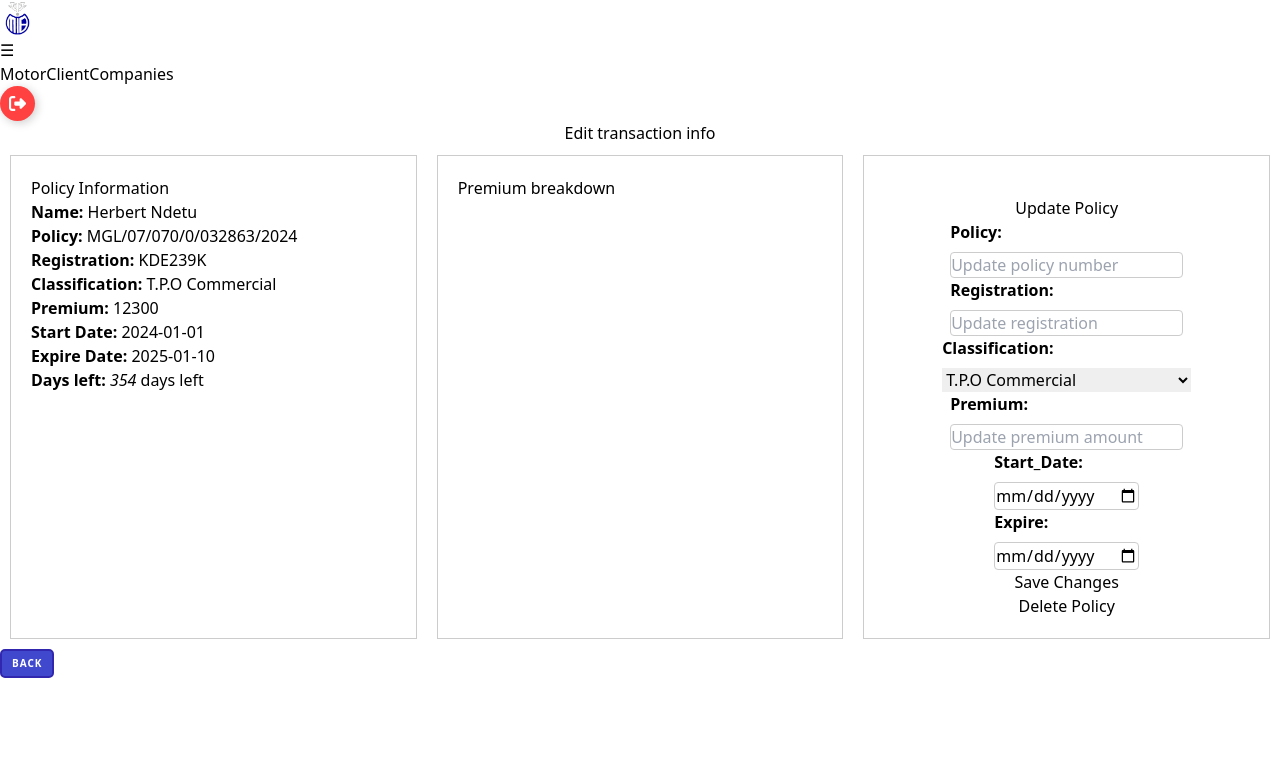
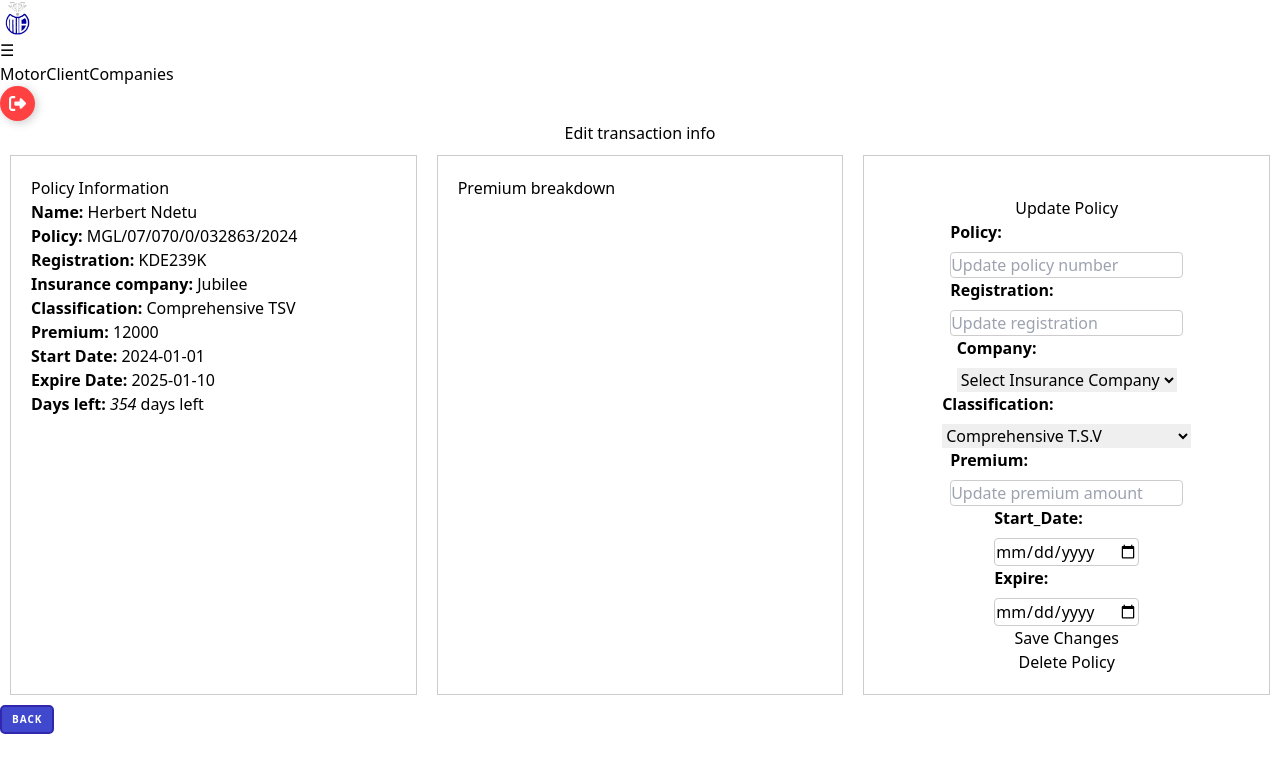
Before and after one commit to alvinlearner/Client, a React (Vite) app: page /transaction/1 in a window 1280 px wide. Shown: the top 772 px of the page. Built offline with nearby package versions, Linux system fonts and the light colour scheme; data requests are answered from the project's data file; sample sign-in values are in the browser's storage.

Commit message:
Link insurance policy to insurance company

```diff
--- a/db.json
+++ b/db.json
@@ -1,7 +1,7 @@
 {
   "insurance_companies": [
     {
-      "company": "",
+      "company": "CIC",
       "phone": "0987654321",
       "email": "",
       "rate": 123,
@@ -45,25 +45,12 @@
       "email": "icea@ic.com",
       "rate": "12",
       "excessprotector": "21",
-      "pvt": "31",
+      "pvt": 23,
       "lossofuse": "4000",
       "pcf": "13",
       "itl": "14",
       "stampduty": "45",
       "id": 6
-    },
-    {
-      "company": "Icea",
-      "phone": "0987654321",
-      "email": "icea@ic.com",
-      "rate": 12,
-      "excessprotector": 21,
-      "pvt": 31,
-      "lossofuse": 4000,
-      "pcf": 13,
-      "itl": 14,
-      "stampduty": 45,
-      "id": 7
     }
   ],
   "clients": [
@@ -145,10 +132,11 @@
       "client_id": 5,
       "policyno": "MGL/07/070/0/032863/2024",
       "reg": "KDE239K",
-      "premium": 12300,
+      "premium": 12000,
       "start": "2024-01-01",
       "expire": "2025-01-10",
-      "classification": "T.P.O Commercial",
+      "classification": "Comprehensive TSV",
+      "company_id": 4,
       "id": 1
     },
     {
@@ -224,6 +212,28 @@
       "policyno": "123IDIK",
       "client_id": 14,
       "id": 11
+    },
+    {
+      "client_id": 2,
+      "policyno": "QWER13434",
+      "reg": "KCR234R",
+      "premium": null,
+      "start": "2024-01-15",
+      "expire": "2024-02-09",
+      "classification": "Comprehensive PSV",
+      "company_id": "4",
+      "id": 12
+    },
+    {
+      "start": "2024-01-01",
+      "expire": "2024-02-09",
+      "reg": "KDP200P",
+      "classification": "T.P.O Private",
+      "premium": 6660,
+      "policyno": "QWWEW22",
+      "client_id": 11,
+      "company_id": 1,
+      "id": 13
     }
   ]
 }
--- a/src/components/TransactionDisplay.jsx
+++ b/src/components/TransactionDisplay.jsx
@@ -14,30 +14,35 @@ export default function DisplayTransaction() {
   const [currentPage, setCurrentPage] = useState(1);
   const [rowsPerPage] = useState(10);
   const [clients, setClients] = useState([]);
+  const [companies, setCompanies] = useState([]);
 
   useEffect(() => {
     const fetchData = async () => {
       try {
         const transactionsUrl = "http://localhost:8001/transactions";
         const clientsUrl = "http://localhost:8001/clients";
+        const companyUrl = "http://localhost:8001/insurance_companies";
 
-        const [transactionsResponse, clientsResponse] = await Promise.all([
+        const [transactionsResponse, clientsResponse, companyResponse] = await Promise.all([
           fetch(transactionsUrl),
           fetch(clientsUrl),
+          fetch(companyUrl),
         ]);
 
         if (!transactionsResponse.ok || !clientsResponse.ok) {
           throw new Error("Failed to fetch data");
         }
 
-        const [transactionsData, clientsData] = await Promise.all([
+        const [transactionsData, clientsData, companyData] = await Promise.all([
           transactionsResponse.json(),
           clientsResponse.json(),
+          companyResponse.json(),
         ]);
 
         setTransactions(transactionsData);
         setFilteredTransactions(transactionsData);
         setClients(clientsData);
+        setCompanies(companyData);
       } catch (error) {
         console.error(error);
       }
@@ -152,6 +157,10 @@ th {
               Client ID
             </th>
 
+            <th className="px-4 py-2" >
+              Insurance Company
+            </th>
+
             <th className="px-4 py-2" onClick={() => handleSort("classification")}>
               Classification Type
             </th>
@@ -177,10 +186,13 @@ th {
                       {currentRows.map((transaction) => {
                         // Find the client by ID
                         const client = clients.find((client) => client.id === transaction.client_id);
+                        const company = companies.find((company) => company.id === transaction.company_id);
+
 
                         return (
                           <tr key={transaction.id} className="bg-gray-100" >
                             <td className="px-4 py-2 font-bold" onClick={()=>navigate(`/client/${client.id}`)} style={{cursor:"pointer"}}>{client ? client.name : "Unknown Client"}</td>
+                            <td className="px-4 py-2 font-bold">{company ? company.company : "Unknown Insurance"}</td>
                             <td className="px-4 py-2 font-bold">{transaction.classification}</td>
                             <td className="px-4 py-2 font-bold">{transaction.reg}</td>
                             <td className="px-4 py-2 font-bold">{transaction.policyno}</td>
--- a/src/components/TransactionPost.jsx
+++ b/src/components/TransactionPost.jsx
@@ -8,8 +8,13 @@ function AddTransaction() {
   const [expire, setExpire] = useState("");
   const [classification, setClassification] = useState(""); // Updated state for classification
   const [clientId, setClientId] = useState("");
+  const [companyId, setCompanyId] = useState("");
+  const [companies, setCompanies] = useState([]);
   const [premium, setPremium] = useState();
   const [clients, setClients] = useState([]);
+
+
+      // CLIENT IDS
 
   useEffect(() => {
     fetch("http://localhost:8001/clients")
@@ -27,6 +32,25 @@ function AddTransaction() {
       });
   }, []);
 
+        // COMPANY IDS
+
+
+        useEffect(() => {
+          fetch("http://localhost:8001/insurance_companies")
+            .then((response) => {
+              if (!response.ok) {
+                throw new Error(`HTTP error! Status: ${response.status}`);
+              }
+              return response.json();
+            })
+            .then((data) => {
+              setCompanies(data); // Corrected: setCompanies instead of setCompanyId
+            })
+            .catch((error) => {
+              console.error("Error fetching companies:", error);
+            });
+        }, []);
+
   const handleSubmit = (e) => {
     e.preventDefault();
 
@@ -39,7 +63,8 @@ function AddTransaction() {
       classification: classification,
       premium: premiumVlaue,
       policyno: policyno.toUpperCase(),
-      client_id: parseInt(clientId, 10)
+      client_id: parseInt(clientId, 10),
+      company_id: parseInt(companyId, 10)
     };
 
     fetch("http://localhost:8001/transactions", {
@@ -83,6 +108,22 @@ function AddTransaction() {
               </select>
             </label>
           )}
+
+
+            {companies && companies.length > 0 && (
+              <label>
+                Select Companies:
+                <select value={companyId} onChange={(e) => setCompanyId(e.target.value)} required>
+                  <option value="" disabled>Select Company</option>
+                  {companies.map((company) => (
+                    <option key={company.id} value={company.id}>
+                      {company.company}
+                    </option>
+                  ))}
+                </select>
+              </label>
+            )}
+
 
           <label>
             Classification:
--- a/src/pages/TransactionEdit.jsx
+++ b/src/pages/TransactionEdit.jsx
@@ -1,9 +1,44 @@
 import React, { useEffect, useState } from "react";
-import { useParams, Navigate, useNavigate } from "react-router-dom";
+import { useParams, useNavigate } from "react-router-dom";
 import Swal from "sweetalert2";
 import "./editclient.css";
 
+
+
+
+
 export default function EditTransaction() {
+
+
+  const [updatedInsuranceCompany, setUpdatedInsuranceCompany] = useState("");
+
+
+  const [insuranceCompanies, setInsuranceCompanies] = useState([]);
+
+
+
+useEffect(() => {
+  const fetchInsuranceCompanies = async () => {
+    try {
+      const insuranceCompaniesUrl = "http://localhost:8001/insurance_companies";
+      const insuranceCompaniesResponse = await fetch(insuranceCompaniesUrl);
+
+      if (!insuranceCompaniesResponse.ok) {
+        throw new Error("Failed to fetch insurance companies");
+      }
+
+      const insuranceCompaniesData = await insuranceCompaniesResponse.json();
+      setInsuranceCompanies(insuranceCompaniesData);
+    } catch (error) {
+      console.error(error);
+    }
+  };
+
+  fetchInsuranceCompanies();
+}, []);
+
+
+
 
   const navigate = useNavigate()
   const [clientDetails, setClientDetails] = useState({});
@@ -75,13 +110,20 @@ export default function EditTransaction() {
 
     // If the input field is "policy", convert the value to uppercase
     const updatedValue =
-      name === "policyno" ? value.toUpperCase() : name === "premium" ? parseInt(value, 10) : value;
+      name === "policyno"
+        ? value.toUpperCase()
+        : name === "premium"
+        ? parseInt(value, 10)
+        : name === "company_id" // add this condition for the insurance company
+        ? parseInt(value, 10)  // convert value to a number
+        : value;
 
     setEditedTransaction((prevClient) => ({
       ...prevClient,
       [name]: updatedValue,
     }));
   };
+
 
 
   const handleSaveChanges = async () => {
@@ -98,11 +140,17 @@ export default function EditTransaction() {
       if (result.isConfirmed) {
         // User clicked "Yes, save it!" button
 
+        // Include the updated insurance company ID in the editedTransaction object
+        const updatedTransaction = {
+          ...editedTransaction,
+          company_id: updatedInsuranceCompany,
+        };
+
         const url = `http://localhost:8001/transactions/${id}`;
         const response = await fetch(url, {
           method: "PUT",
           headers: { "content-type": "application/json" },
-          body: JSON.stringify(editedTransaction),
+          body: JSON.stringify(updatedTransaction),
         });
 
         if (!response.ok) {
@@ -112,7 +160,7 @@ export default function EditTransaction() {
         // Show SweetAlert success confirmation
         await Swal.fire({
           icon: "success",
-          title: "Client details updated successfully!",
+          title: "Transaction details updated successfully!",
           showConfirmButton: false,
           timer: 1500,
         });
@@ -129,6 +177,7 @@ export default function EditTransaction() {
 
         const updatedData = await updatedResponse.json();
         setTransaction(updatedData);
+
       } else {
         // User clicked "Cancel" or closed the modal
         Swal.fire('Cancelled', 'Your changes have not been saved.', 'info');
@@ -137,6 +186,7 @@ export default function EditTransaction() {
       console.error(error);
     }
   };
+
 
 
   const handleDeleteTransaction = () => {
@@ -167,7 +217,7 @@ export default function EditTransaction() {
             icon: "success",
             title: "Policy deleted successfully!",
             showConfirmButton: false,
-            timer: 1500,
+            timer: 1500 ,
           });
 
           // Navigate back to the transactions page
@@ -219,6 +269,15 @@ export default function EditTransaction() {
         <li className="text-xl">
           <strong>Registration:</strong> {transaction.reg}
         </li>
+
+          {/* INSURANCE COMPANY */}
+
+          <li className="text-xl">
+            <strong>Insurance company:</strong>{" "}
+            {insuranceCompanies.find((company) => company.id === transaction.company_id)?.company}
+          </li>
+
+
         <li className="text-xl">
           <strong>Classification:</strong> {transaction.classification}
         </li>
@@ -275,6 +334,28 @@ export default function EditTransaction() {
             onChange={handleInputChange}
           />
         </div>
+
+
+        <div className="flex items-center py-1">
+          <label className="mr-2 text-xl">Company:</label>
+          <select
+                value={updatedInsuranceCompany}
+                onChange={(e) => setUpdatedInsuranceCompany(parseInt(e.target.value, 10))}
+                className="appearance-none border rounded w-full py-2 px-3 text-gray-700 leading-tight focus:outline-none focus:shadow-outline"
+                required
+              >
+                <option value="" disabled>
+                  Select Insurance Company
+                </option>
+                {insuranceCompanies.map((company) => (
+                  <option key={company.id} value={company.id}>
+                    {company.company}
+                  </option>
+                ))}
+           </select>
+
+        </div>
+
 
 
         <div className="flex items-center py-1">
```
Also changed, not shown: src/components/ClientPost.css (line endings or trailing spaces).
